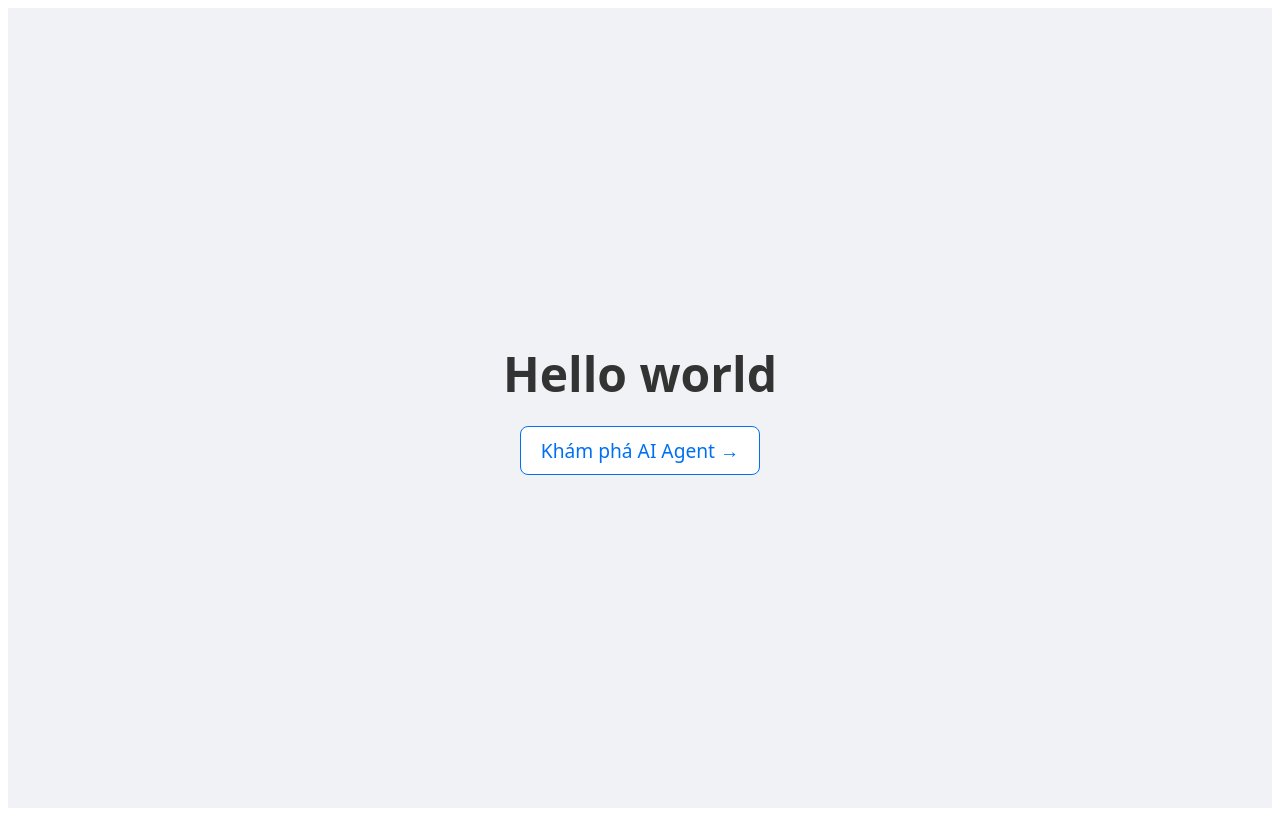
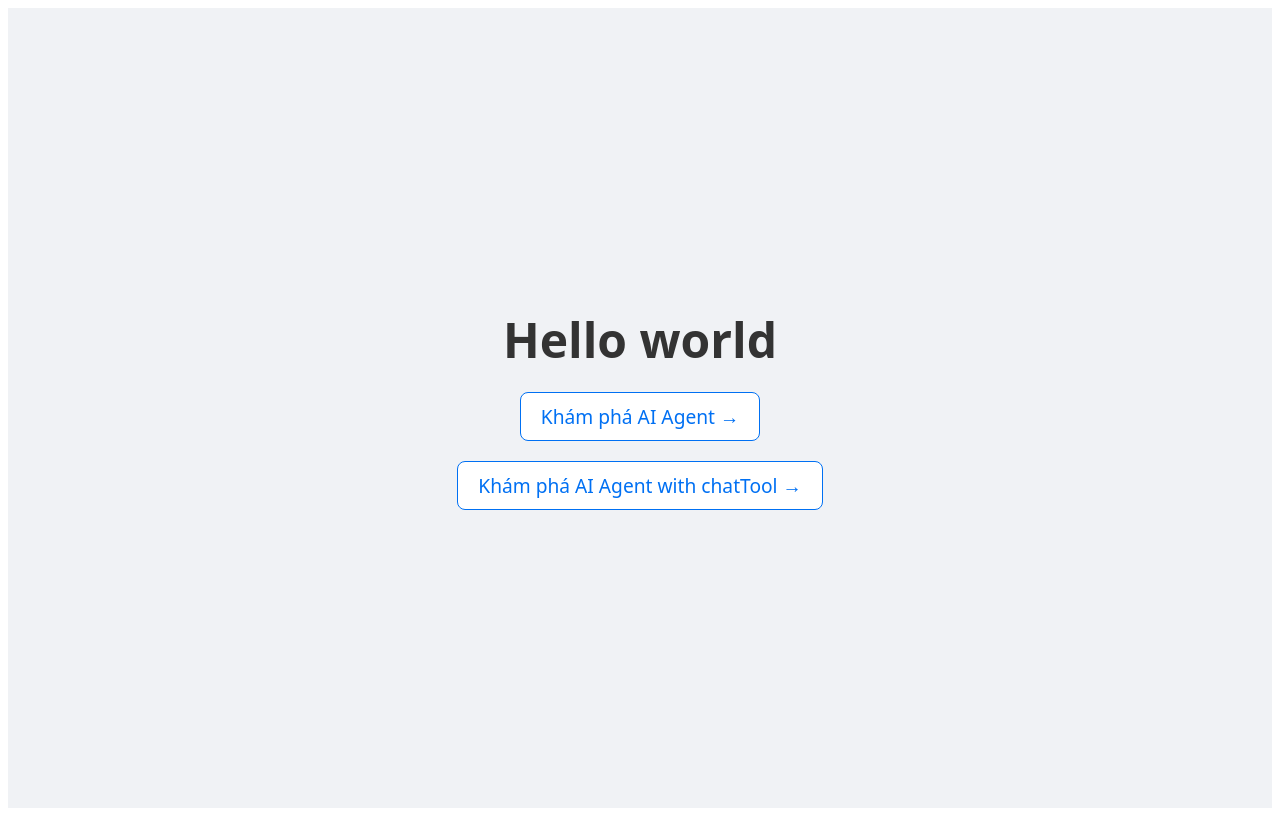
Before and after one commit to phxbinh/TrungNguyen, a Next.js app: page / in a window 1280 px wide. Built offline with nearby package versions, Linux system fonts and the light colour scheme.

Commit message:
Update page.tsx

```diff
--- a/src/app/page.tsx
+++ b/src/app/page.tsx
@@ -40,6 +40,9 @@ export default function HomePage() {
       <Link href="/ai-agent" style={linkStyle}>
         Khám phá AI Agent →
       </Link>
+      <Link href="/chat-tool" style={linkStyle}>
+        Khám phá AI Agent with chatTool →
+      </Link>
     </div>
   );
 }
```
